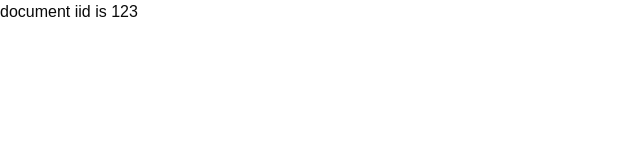
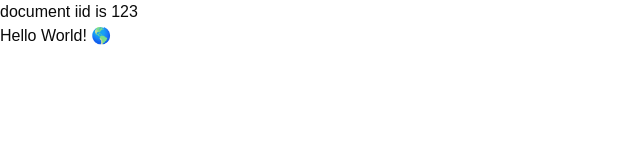
Before and after one commit to pRakesh15/dox--clone, a Next.js app: page /documents/123 in a window 1280 px wide. Shown: the top 160 px of the page, without its empty margins (0-640 px from the left). Built offline with nearby package versions, Linux system fonts and the light colour scheme.

Commit message:
add tooltip editor  and setup

```diff
--- a/package.json
+++ b/package.json
@@ -37,6 +37,9 @@
     "@radix-ui/react-toggle": "^1.1.2",
     "@radix-ui/react-toggle-group": "^1.1.2",
     "@radix-ui/react-tooltip": "^1.1.8",
+    "@tiptap/pm": "^2.10.2",
+    "@tiptap/react": "^2.10.2",
+    "@tiptap/starter-kit": "^2.10.2",
     "class-variance-authority": "^0.7.1",
     "clsx": "^2.1.1",
     "cmdk": "^1.0.0",
--- /dev/null
+++ b/src/app/documents/[documentId]/editor.tsx
@@ -0,0 +1,20 @@
+'use client';
+
+import { useEditor, EditorContent } from '@tiptap/react'
+import StarterKit from '@tiptap/starter-kit'
+
+const Editor = () => {
+    const editor = useEditor({
+        extensions: [StarterKit],
+        content: '<p>Hello World! 🌎️</p>',
+      })
+
+  return (
+    <>
+    <EditorContent editor={editor} />
+    </>
+
+  )
+}
+
+export default Editor
--- a/src/app/documents/[documentId]/page.tsx
+++ b/src/app/documents/[documentId]/page.tsx
@@ -1,4 +1,5 @@
 import React from 'react'
+import Editor from './editor'
 
 interface documentProps {
     params:Promise<{documentId:string}> //assign the params to a promise to make sure the id is fetch successfully
@@ -8,7 +9,11 @@
   const {documentId}=await params   //call by the params using await
 
   return (
-    <div>document iid is {documentId}</div>
+    <div>document iid is {documentId}
+    <div>
+      <Editor/>
+    </div>
+    </div>
   )
 }
 
```
Also changed, not shown: 1 other file (tests, documents, lock files or other folders).
